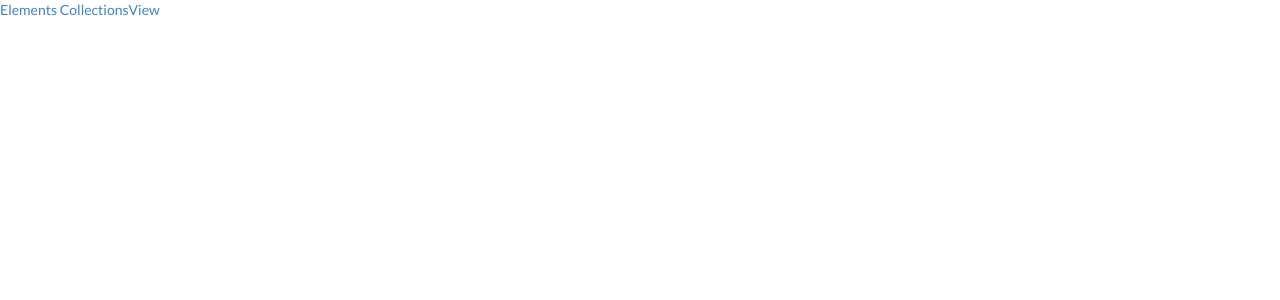
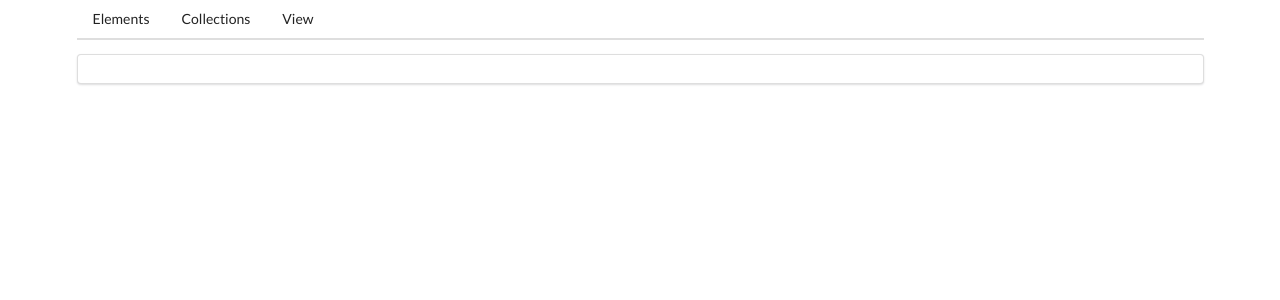
Before and after one commit to emddeveloper/Angular_modules, an Angular app: page / in a window 1280 px wide. Shown: the top 300 px of the page. Built offline with nearby package versions, Linux system fonts and the light colour scheme.

Commit message:
routerLinkActive

```diff
--- a/src/app/app.component.html
+++ b/src/app/app.component.html
@@ -1,5 +1,14 @@
-<a routerLink="elements">Elements </a>
-<a routerLink="collections">Collections</a>
-<a routerLink="views">View</a>
-
-<router-outlet></router-outlet>
+<div class="ui container">
+  <div class="ui secondary pointing menu">
+    <a routerLink="elements" routerLinkActive="active" class="item"
+      >Elements
+    </a>
+    <a routerLink="collections" routerLinkActive="active" class="item"
+      >Collections</a
+    >
+    <a routerLink="views" routerLinkActive="active" class="item">View</a>
+  </div>
+  <div class="ui segment">
+    <router-outlet></router-outlet>
+  </div>
+</div>
```
